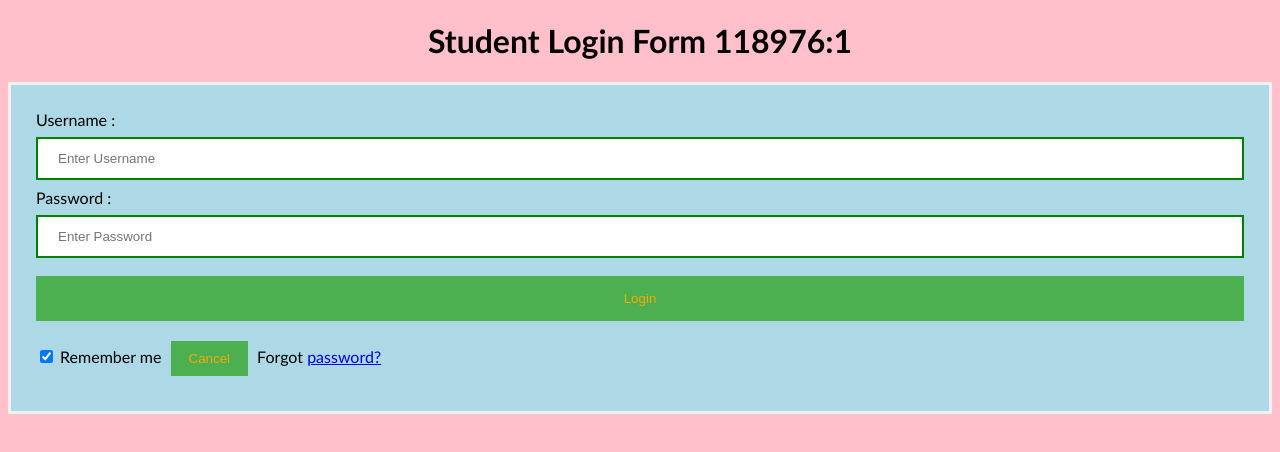
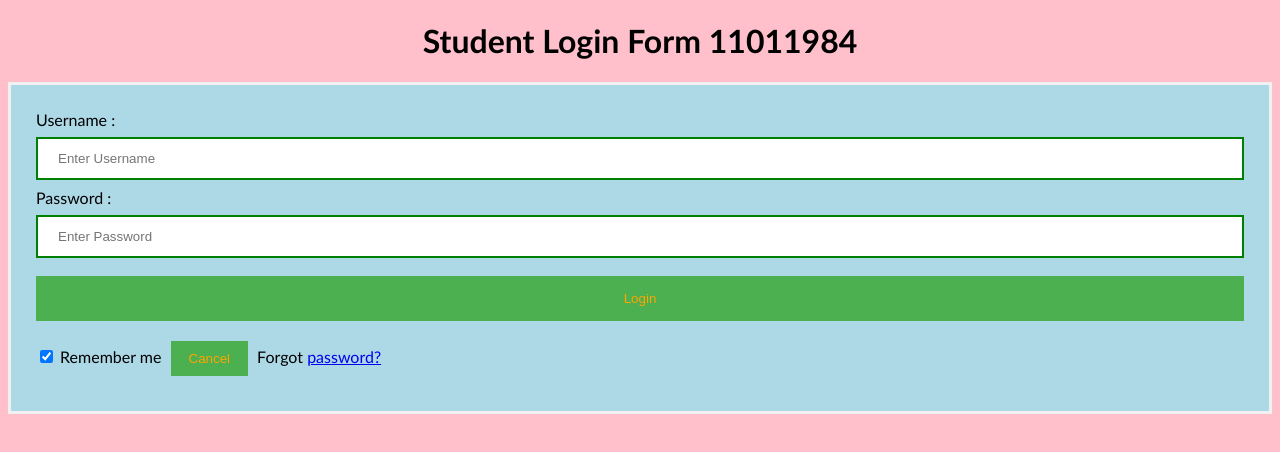
Before and after one commit to soumyapcm/gitProject1, a plain HTML site: page index.html in a window 1280 px wide. Drawn offline with Linux system fonts and the light colour scheme.

Commit message:
Add bday

```diff
--- a/index.html
+++ b/index.html
@@ -45,7 +45,7 @@
 </style>
 </head>
 <body>
-    <center> <h1> Student Login Form 118976:1 </h1> </center>
+    <center> <h1> Student Login Form 11011984 </h1> </center>
     <form>
         <div class="container">
             <label>Username : </label>
```
